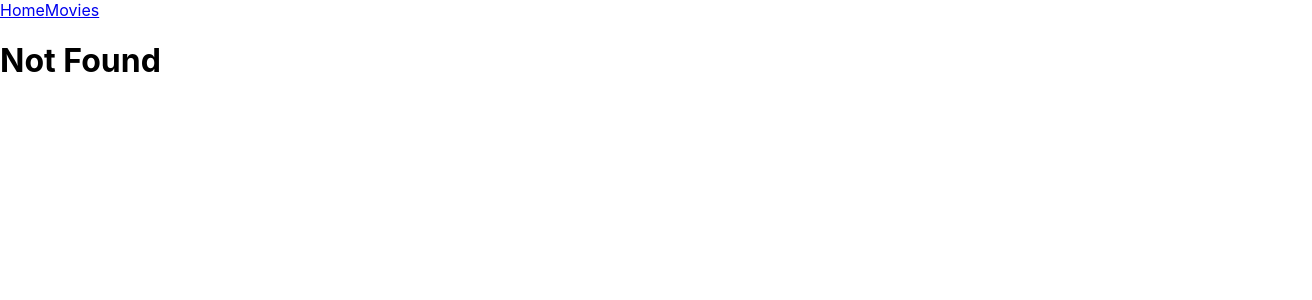
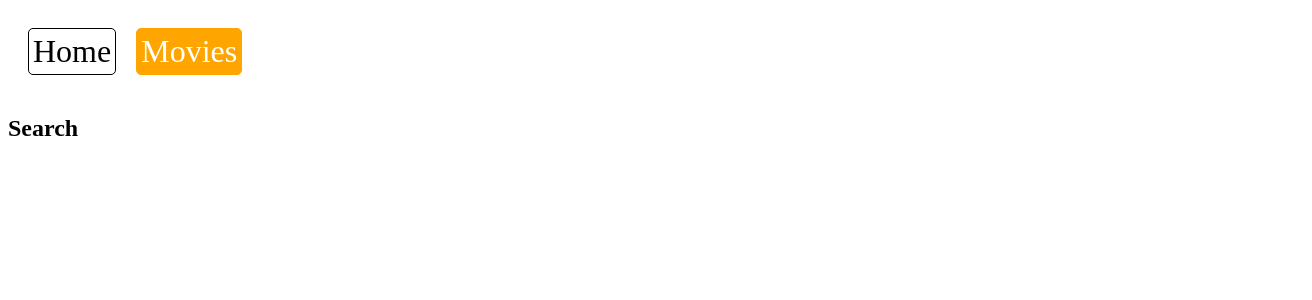
Before and after one commit to IvanPanin675/goit-react-hw-05-movies, a React (Create React App) app: page /goit-react-hw-05-movies/movies in a window 1280 px wide. Before the commit this address had no page. Shown: the top 300 px of the page, 1312 px wide, since content can reach past the window. Built offline with nearby package versions, Linux system fonts and the light colour scheme.

Commit message:
navbar-css-api

```diff
--- a/package.json
+++ b/package.json
@@ -7,6 +7,7 @@
     "@testing-library/jest-dom": "^5.16.3",
     "@testing-library/react": "^12.1.4",
     "@testing-library/user-event": "^13.5.0",
+    "axios": "^1.3.2",
     "react": "^18.1.0",
     "react-dom": "^18.1.0",
     "react-router-dom": "^6.8.0",
--- a/src/components/App.jsx
+++ b/src/components/App.jsx
@@ -1,22 +1,19 @@
-import { Routes, Route, Link } from 'react-router-dom';
+import { Routes, Route} from 'react-router-dom';
+import Navbar from 'modules/Navbar/Navbar';
 import { Home } from '../pages/Home';
 import { Movies } from 'pages/Movies';
 import { NotFound } from 'pages/NotFound';
 
 export const App = () => {
   return (
-    <div>
-      <nav>
-        <Link to="/">Home</Link>
-        <Link to="/movies">Movies</Link>
-      </nav>
+    <>
+      <Navbar/>
 
       <Routes>
         <Route path="/" element={<Home />} />
         <Route path="/movies" element={<Movies />} />
-        {/* <Route path="/products" element={<Products />} /> */}
         <Route path="*" element={<NotFound />} />
       </Routes>
-    </div>
+    </>
   );
 };
--- a/src/index.css
+++ /dev/null
@@ -1,15 +0,0 @@
-@import-normalize; /* bring in normalize.css styles */
-
-body {
-  margin: 0;
-  font-family: -apple-system, BlinkMacSystemFont, 'Segoe UI', 'Roboto', 'Oxygen',
-    'Ubuntu', 'Cantarell', 'Fira Sans', 'Droid Sans', 'Helvetica Neue',
-    sans-serif;
-  -webkit-font-smoothing: antialiased;
-  -moz-osx-font-smoothing: grayscale;
-}
-
-code {
-  font-family: source-code-pro, Menlo, Monaco, Consolas, 'Courier New',
-    monospace;
-}
--- a/src/index.js
+++ b/src/index.js
@@ -2,13 +2,12 @@ import React from 'react';
 import ReactDOM from 'react-dom/client';
 import { BrowserRouter } from "react-router-dom";
 import { App } from 'components/App';
-import './index.css';
 
 
 
 ReactDOM.createRoot(document.getElementById("root")).render(
   <React.StrictMode>
-    <BrowserRouter>
+    <BrowserRouter basename="/goit-react-hw-05-movies">
       <App />
     </BrowserRouter>
   </React.StrictMode>
--- /dev/null
+++ b/src/modules/Navbar/Navbar.jsx
@@ -0,0 +1,13 @@
+import { NavLink } from 'react-router-dom';
+import styled from './navbar.module.css'
+
+const Navbar = () => {
+  return (
+    <nav className={styled.menu}>
+      <NavLink className={styled.link} to="/">Home</NavLink>
+      <NavLink className={styled.link} to="/movies">Movies</NavLink>
+    </nav>
+  );
+};
+
+export default Navbar;
--- /dev/null
+++ b/src/modules/Navbar/navbar.module.css
@@ -0,0 +1,23 @@
+.menu {
+    display: flex;
+    width: 100%;
+    padding: 20px;
+    gap: 20px;
+}
+
+.link {
+    text-decoration: none;
+    display: inline-block;
+    padding: 4px;
+    border: 1px solid black;
+    border-radius: 5px;
+    color: black;
+    font-size: 32px;
+}
+
+.link:global(.active) {
+    border: 1px solid orange;
+    background-color: orange;
+    color: white;
+    pointer-events: none;
+}
--- a/src/pages/Home.jsx
+++ b/src/pages/Home.jsx
@@ -1,4 +1,9 @@
+import { getMostPopular } from "shared/services/api";
+
 export const Home = () => {
+
+
+
   return (
     <main>
       <h1>Home</h1>
--- a/src/pages/Movies.jsx
+++ b/src/pages/Movies.jsx
@@ -1,13 +1,12 @@
+
+
 export const Movies = () => {
+
+
+
   return (
-    <main>
-      <h1>Welcome</h1>
-      <img src="https://via.placeholder.com/960x240" alt="" />
-      <p>
-        Lorem, ipsum dolor sit amet consectetur adipisicing elit. Iusto,
-        laboriosam placeat incidunt rem illum animi nemo quibusdam quia
-        voluptatum voluptate.
-      </p>
-    </main>
+    <div>
+      <h2>Search</h2>
+    </div>
   );
 };
--- /dev/null
+++ b/src/shared/services/api.js
@@ -0,0 +1,30 @@
+import axios from 'axios';
+
+// https://api.themoviedb.org/3/movie/550?api_key=bf112b0bdd94b872432eacde842e62d8
+
+const instans = axios.create({
+  baseURL: 'https://api.themoviedb.org/3/',
+  params: {
+    key: 'bf112b0bdd94b872432eacde842e62d8',
+  },
+});
+
+export const searchMovies = async (query, page = 1) => {
+  const { data } = await instans.get('/', {
+    params: {
+      query,
+      page,
+    },
+  });
+  console.log(data);
+  return data;
+};
+
+export const getMostPopular = async () => {
+  const { data } = await instans.get('movie/popular');
+  console.log(
+    'Повертаємо data з запиту по самим популярним фільмам',
+    data.results
+  );
+  return data;
+};
```
Also changed, not shown: 1 other file (tests, documents, lock files or other folders).
